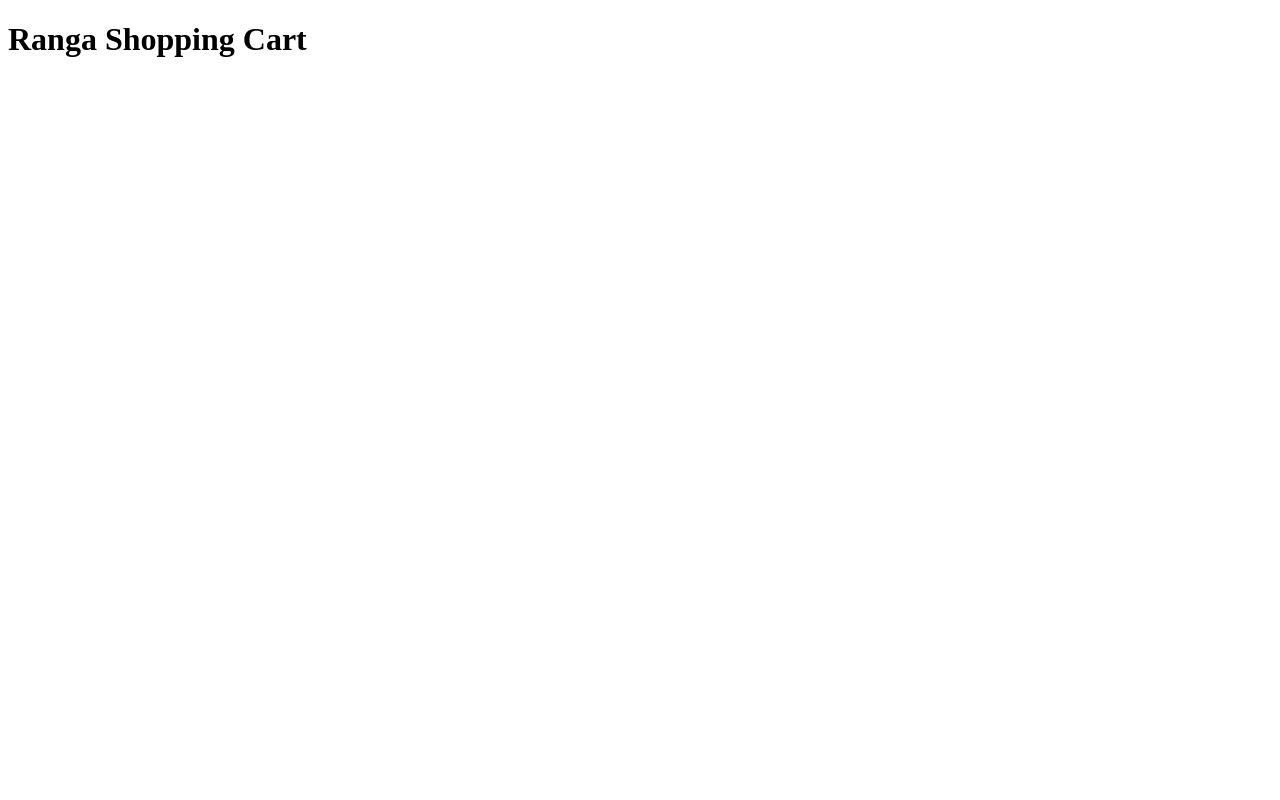
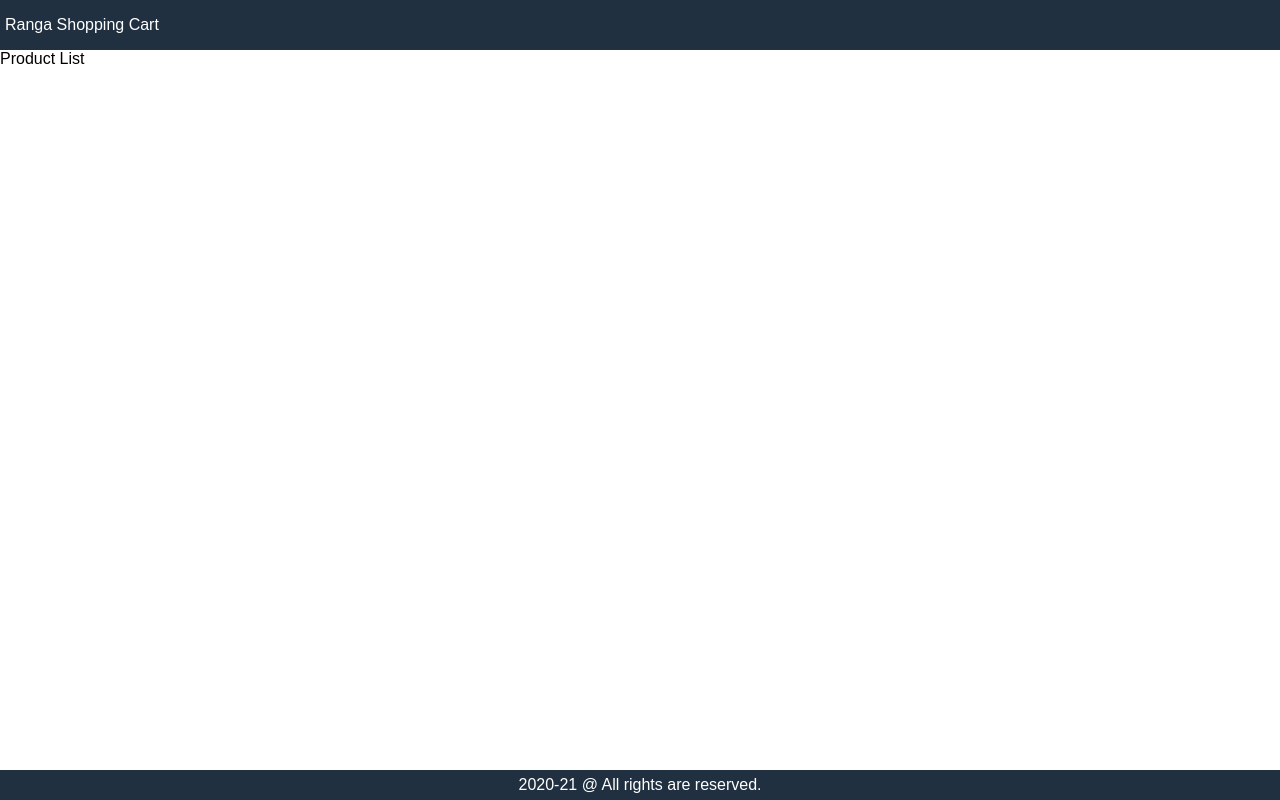
Before and after one commit to rangainlive/ranga-shopping-cart, a React (Create React App) app: page / in a window 1280 px wide. Built offline with nearby package versions, Linux system fonts and the light colour scheme.

Commit message:
Basic Navigation & Footer

```diff
--- a/src/App.js
+++ b/src/App.js
@@ -2,8 +2,12 @@
 
 function App() {
   return (
-    <div className="App">
-      <h1>Ranga Shopping Cart</h1>
+    <div className="grid-container">
+      <header>
+        <a href="/">Ranga Shopping Cart</a>
+      </header>
+      <main>Product List</main>
+      <footer>2020-21 @ All rights are reserved.</footer>
     </div>
   );
 }
--- /dev/null
+++ b/src/index.css
@@ -0,0 +1,47 @@
+html {
+    font-size: 62.5%;
+    box-sizing: border-box;
+}
+body, #root {
+    height: 100vh;
+    margin: 0;
+}
+
+.grid-container {
+    display: grid;
+    grid-template-areas: "header" "main" "footer";
+    grid-template-rows: 5rem 1fr 3rem;
+    grid-template-columns: 1fr;
+    height: 100%;
+}
+body, select, input, textarea {
+    font-size: 1.6rem;
+    font-family: Arial, Helvetica, sans-serif;
+}
+header {
+    grid-area: header;
+    background-color: #203040;
+    color: #fff;
+    display: flex;
+    align-items: center;
+    padding: 0.5rem;
+}
+header a {
+    color:#fff;
+    text-decoration: none;
+}
+a:hover {
+    color: #fff;
+
+}
+main {
+    grid-area: main;
+}
+footer {
+    grid-area: footer;
+    background-color: #203040;
+    color:#fff;
+    display: flex;
+    justify-content: center;
+    align-items: center;
+}
--- a/src/index.js
+++ b/src/index.js
@@ -1,6 +1,7 @@
 import React from 'react';
 import ReactDOM from "react-dom";
 import App from "./App";
+import "./index.css";
 
 ReactDOM.render(
   <React.StrictMode>
```
Also changed, not shown: 1 other file (tests, documents, lock files or other folders).
